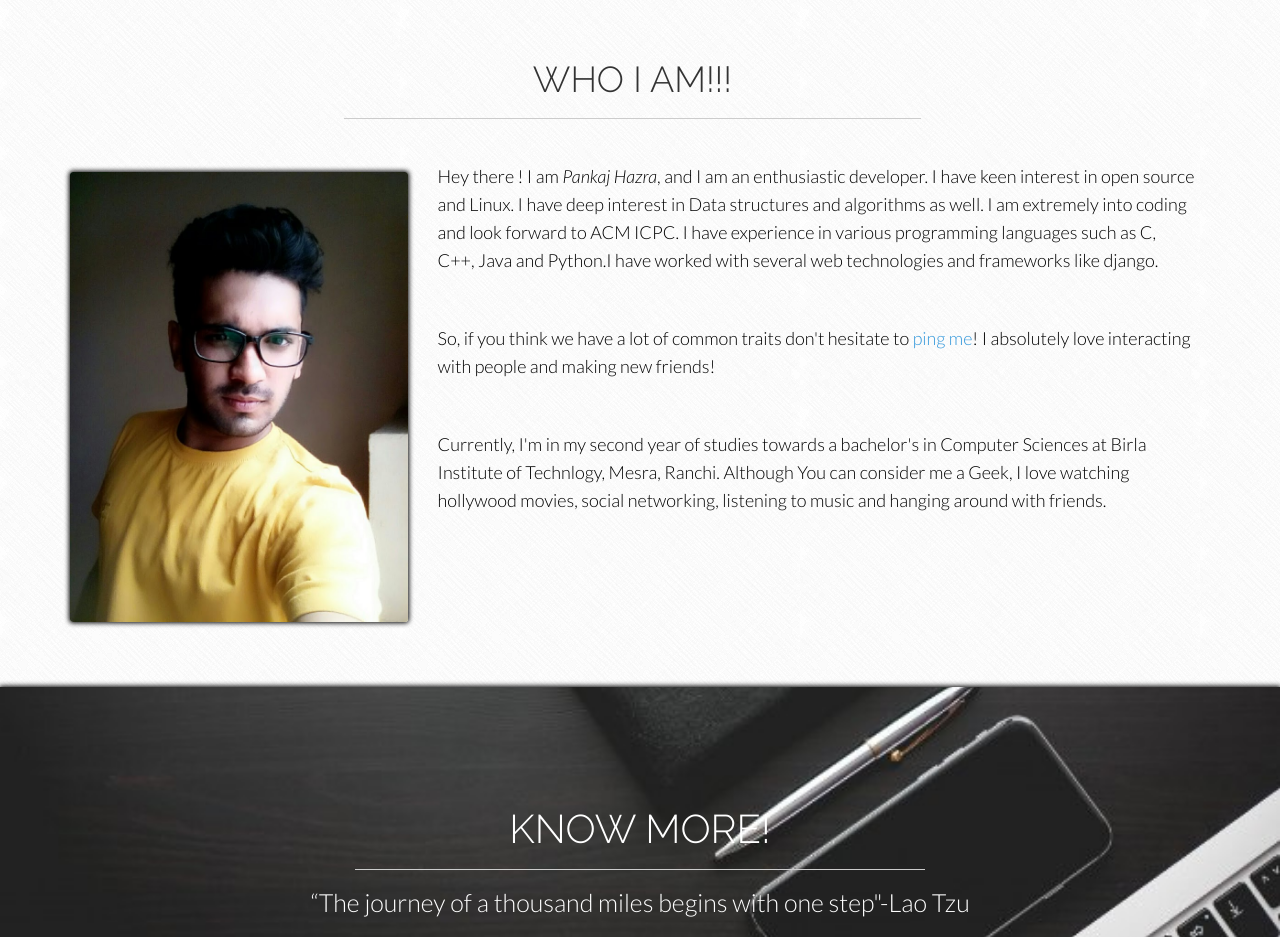
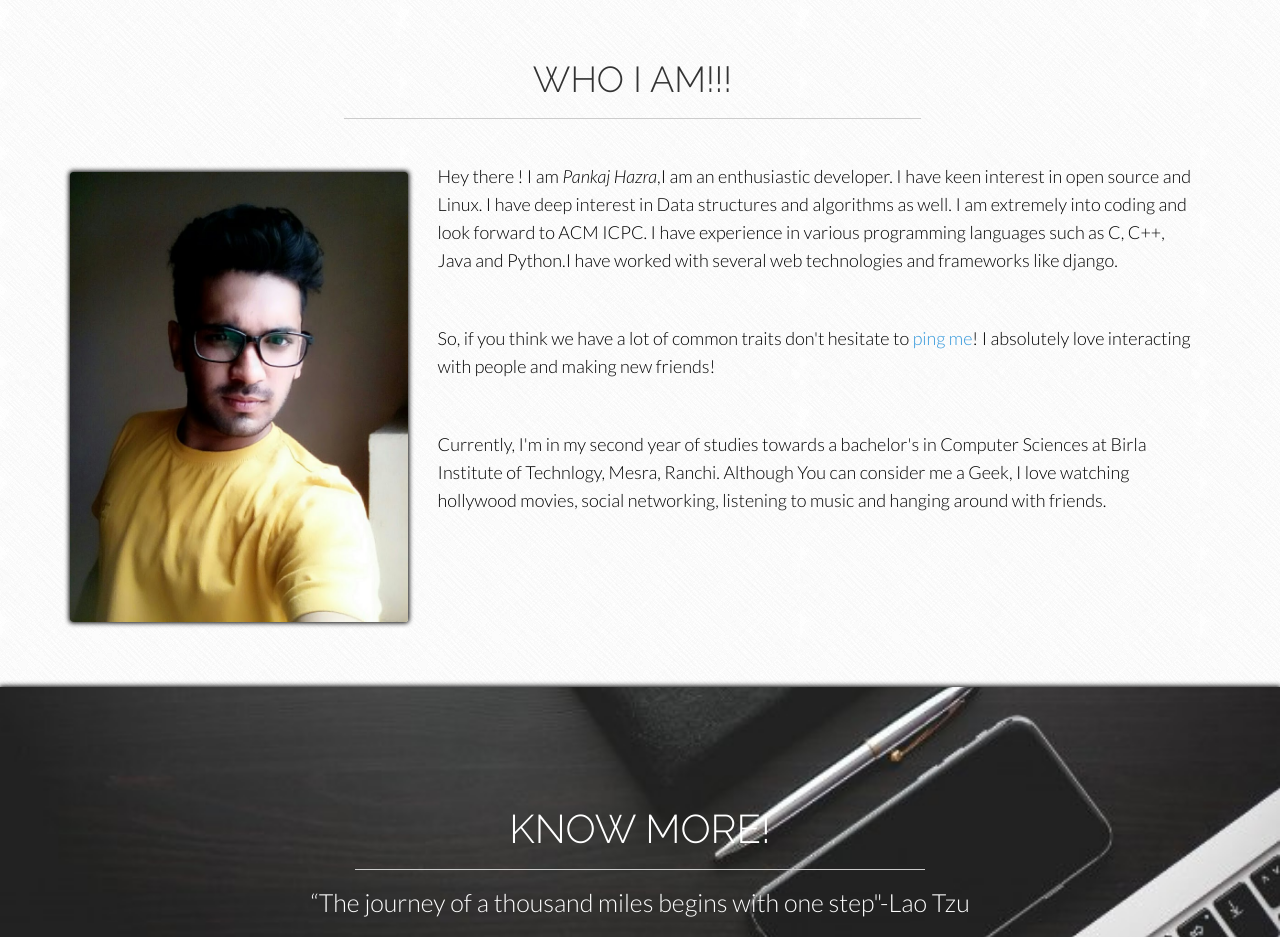
Before and after one commit to Astrophilic/Astrophilic, a plain HTML site: page index.html in a window 1280 px wide. Shown: the part 820-1757 px from the top of the page. Drawn offline with Linux system fonts and the light colour scheme.

Commit message:
updated grammatical errors !

```diff
--- a/index.html
+++ b/index.html
@@ -70,7 +70,7 @@
                 <hr>
                 <div class="col-lg-12">
                     <img class="img-responsive home-pic pull-left" src="img/pankaj.jpg" alt="pankaj-hazra">
-                    <p> Hey there ! I am <i>Pankaj Hazra</i>, and I am an enthusiastic developer. I have keen interest in open source and Linux. I have deep interest in Data structures and algorithms as well. I am extremely into coding and look forward to ACM ICPC. I have experience in various programming languages such as C, C++, Java and Python.I have worked with several web technologies and frameworks like django.</p>
+                    <p> Hey there ! I am <i>Pankaj Hazra</i>,I am an enthusiastic developer. I have keen interest in open source and Linux. I have deep interest in Data structures and algorithms as well. I am extremely into coding and look forward to ACM ICPC. I have experience in various programming languages such as C, C++, Java and Python.I have worked with several web technologies and frameworks like django.</p>
                     <p>So, if you think we have a lot of common traits don't hesitate to <a class="smoothScroll" href="#contact"> ping me</a>! I absolutely love interacting with people and making new friends! </p>
                     <p> Currently, I'm in my second year of studies towards a bachelor's in Computer Sciences at Birla Institute of Technlogy, Mesra, Ranchi. Although You can consider me a Geek, I love watching hollywood movies, social networking, listening
                         to music and hanging around with friends. </p>
```
